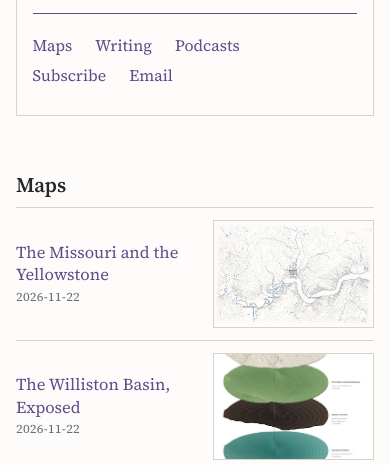
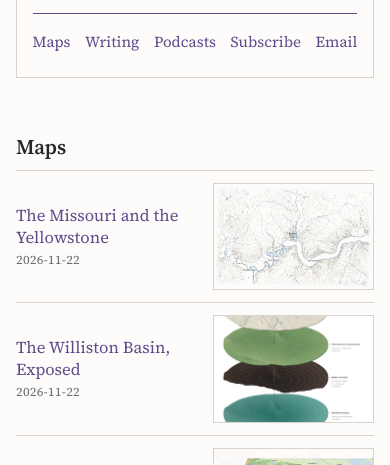
Before and after one commit to davidavalerio/davalerio.com, a plain HTML site: page index.html in a window 390 px wide. Shown: the part 356-821 px from the top of the page. Drawn offline with Linux system fonts and the light colour scheme.

Commit message:
Keep the calling card's links on one line on phones

```diff
--- a/index.html
+++ b/index.html
@@ -220,23 +220,12 @@
                 display: block;
             }
 
-            /* Too narrow to spread: the links run from the rule's left end, inline and balanced,
-               so they break into even lines rather than leaving one alone on the second */
+            /* The links keep one line across the rule, as on desktop, their size giving way on the narrowest phones */
             .links {
-                display: block;
+                flex-wrap: nowrap;
+                gap: 0.4rem;
                 margin-top: 1rem;
-                font-size: 1rem;
-                line-height: 1.9;
-                text-wrap: balance;
-            }
-
-            .links li {
-                display: inline;
-                margin-right: 1.2rem;
-            }
-
-            .links li:last-child {
-                margin-right: 0;
+                font-size: clamp(0.75rem, 3.9vw, 1rem);
             }
         }
 
```
